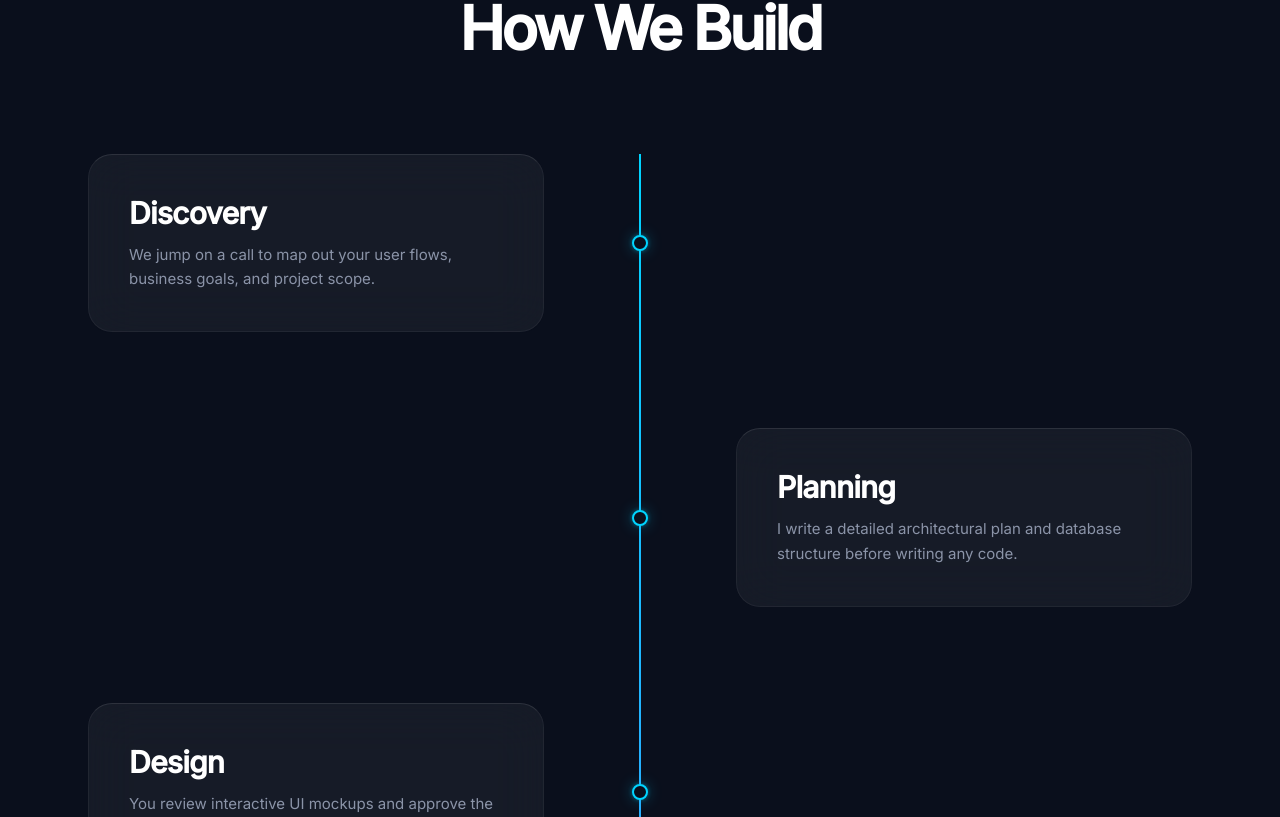
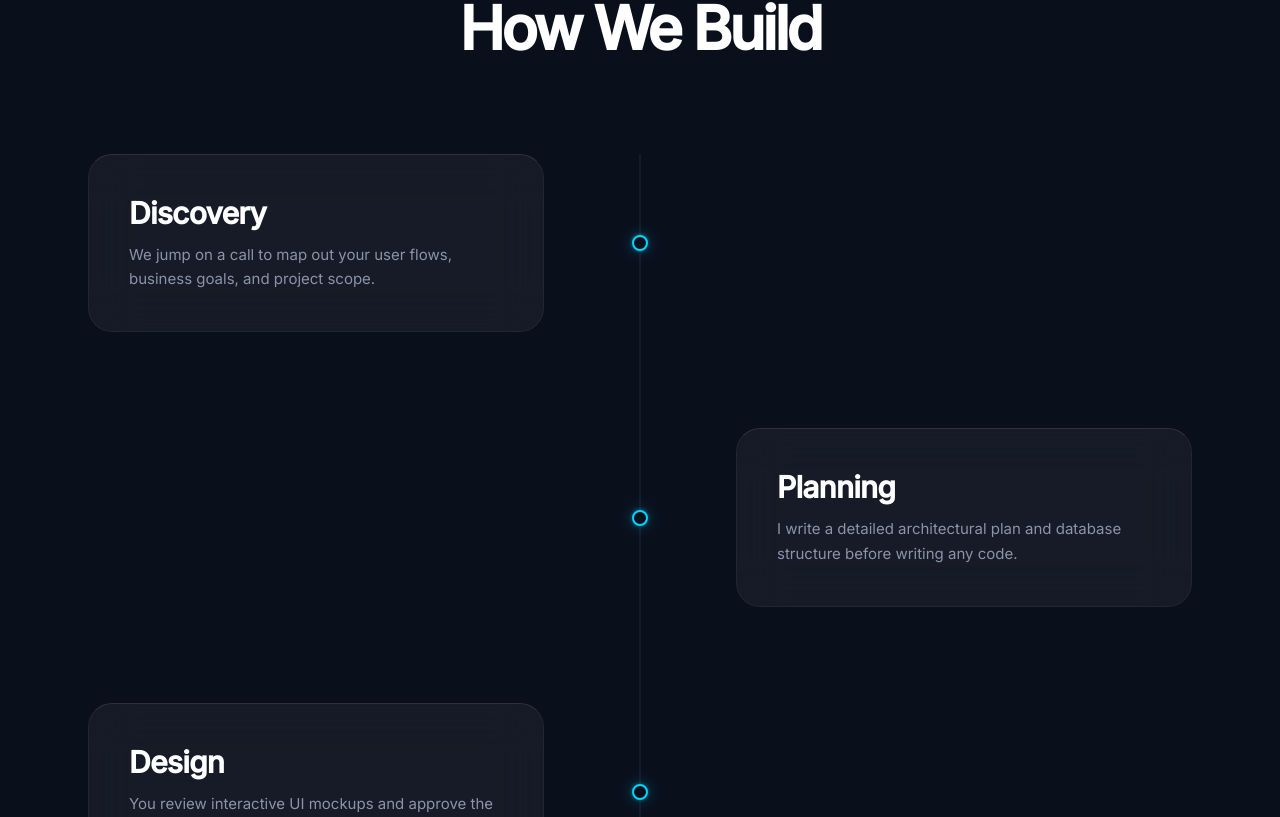
Before and after one commit to bc260205273awa-tech/MrDevs.dev, a Next.js app: page / in a window 1280 px wide. Shown: the part 5943-6760 px from the top of the page. Built offline with nearby package versions, Linux system fonts and the light colour scheme.

Commit message:
Animate timeline spine drawing on scroll in Process section

```diff
--- a/components/Process.tsx
+++ b/components/Process.tsx
@@ -1,7 +1,16 @@
 "use client";
 
 import { useRef } from "react";
+// [NEW] Added GSAP imports for scroll-drawing animation
+import gsap from "gsap";
+import { useGSAP } from "@gsap/react";
+import { ScrollTrigger } from "gsap/ScrollTrigger";
 import { useScrollReveal } from "@/hooks/useScrollReveal";
+
+// [NEW] Register ScrollTrigger
+if (typeof window !== "undefined") {
+  gsap.registerPlugin(ScrollTrigger);
+}
 
 const STEPS = [
   {
@@ -38,7 +47,27 @@ const STEPS = [
 
 export default function Process() {
   const containerRef = useRef<HTMLDivElement>(null);
+  // [NEW] Ref for the inner gradient line to animate
+  const lineRef = useRef<HTMLDivElement>(null);
+
   useScrollReveal(containerRef);
+
+  // [NEW] ScrollTrigger animation to draw the timeline spine downward
+  useGSAP(() => {
+    // Start with the line completely scaled up to 0 height
+    gsap.set(lineRef.current, { scaleY: 0 });
+
+    gsap.to(lineRef.current, {
+      scaleY: 1,
+      ease: "none",
+      scrollTrigger: {
+        trigger: containerRef.current,
+        start: "top 70%", // Starts drawing when section top is 70% down the viewport
+        end: "bottom 80%", // Finishes drawing near the bottom of the section
+        scrub: 1, // Ties progress smoothly to scroll position
+      },
+    });
+  }, { scope: containerRef }); // Automatic cleanup on unmount
 
   return (
     <section id="process" ref={containerRef} className="py-24 md:py-32 bg-bg-main font-sans overflow-hidden">
@@ -67,9 +96,12 @@ export default function Process() {
             <div className="absolute inset-0 bg-white/5" />
             {/*
               Inner gradient line prepped for future GSAP scroll-draw animation.
-              Currently fully scaled (scale-y-100). When animating later, use scale-y-0 to scale-y-100.
+              [CHANGED] Added lineRef and changed scale-y-100 to scale-y-0 initially
             */}
-            <div className="absolute top-0 w-full h-full bg-gradient-to-b from-accent-cyan via-accent-primary to-transparent origin-top scale-y-100" />
+            <div
+              ref={lineRef}
+              className="absolute top-0 w-full h-full bg-gradient-to-b from-accent-cyan via-accent-primary to-transparent origin-top scale-y-0"
+            />
           </div>
 
           {/* Steps Loop */}
```
